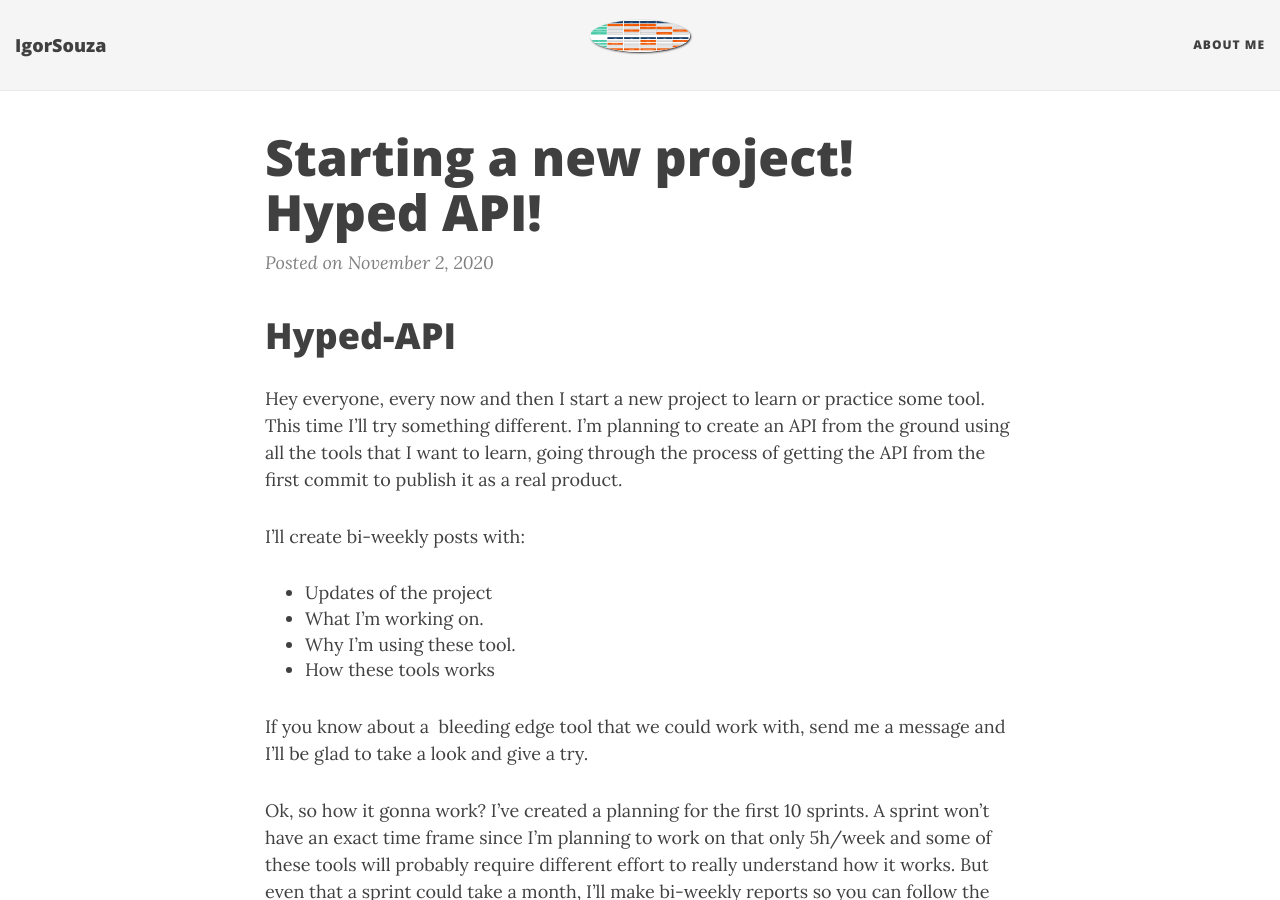
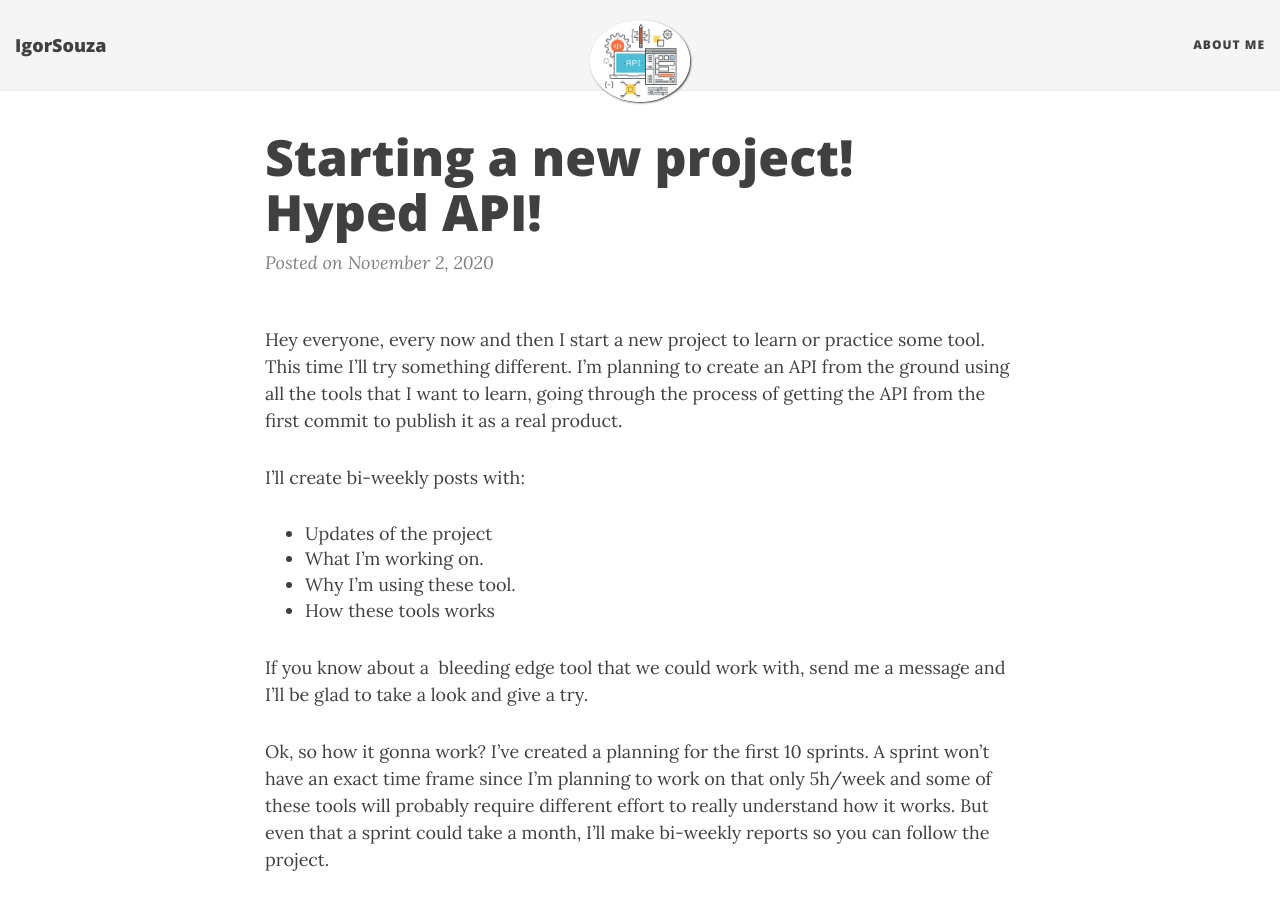
Before and after one commit to igordcsouza/igordcsouza.github.io, a Jekyll site: the page built from _posts/2020-11-02-starting-a-new-project.md, in a window 1280 px wide and 900 px high. Built offline with Jekyll 4.4.1, drawn with Linux system fonts in a browser that asks for light colours; nearby versions of some CDN libraries.

Commit message:
fix typo and add image

```diff
--- a/_posts/2020-11-02-starting-a-new-project.md
+++ b/_posts/2020-11-02-starting-a-new-project.md
@@ -1,10 +1,8 @@
 ---
 layout: post
 title: Starting a new project! Hyped API!
-image: /img/sprints_planning.PNG
+image: /img/api_first.jpg
 ---
-
-# Hyped-API
 
 Hey everyone, every now and then I start a new project to learn or practice some tool. This time I'll try something different. I'm planning to create an API from the ground using all the tools that I want to learn, going through the process of getting the API from the first commit to publish it as a real product.
 
```
Also changed, not shown: img/api_first.jpg (added).
